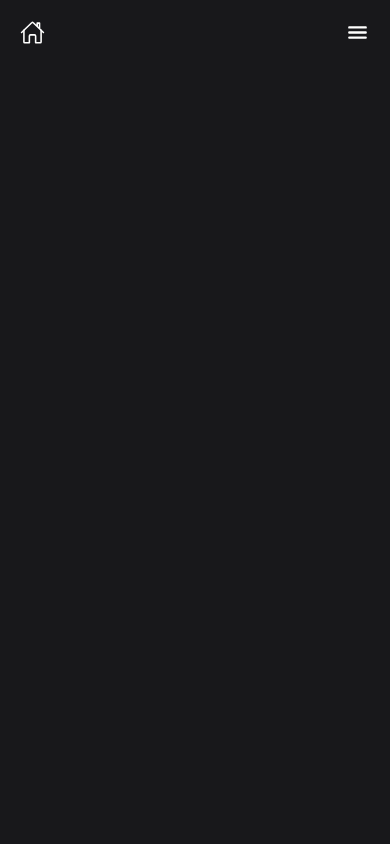
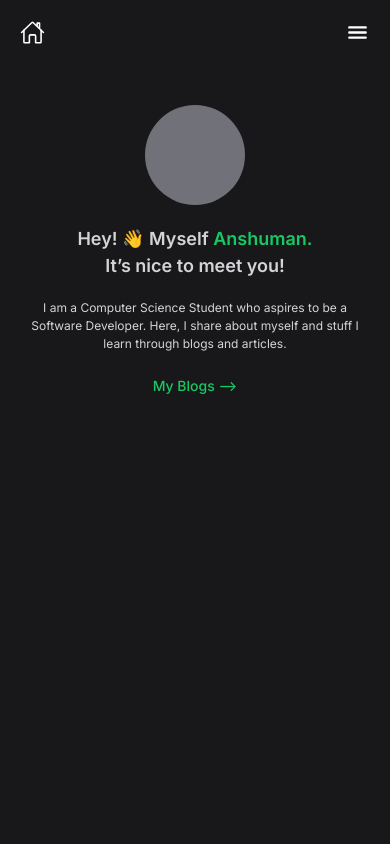
Before and after one commit to AnshumanMahato/Personal-Blog-Website, a Next.js app: page / in a window 390 px wide. Shown: the top 844 px of the page. Built offline with nearby package versions, Linux system fonts and the light colour scheme.

Commit message:
feat: hero section
Hero section for mobile screen

```diff
--- a/app/globals.css
+++ b/app/globals.css
@@ -24,6 +24,7 @@
     @apply font-normal;
     @apply text-primary-dark;
     @apply bg-background-dark;
+    @apply font-normal;
   }
 }
 
--- a/app/layout.tsx
+++ b/app/layout.tsx
@@ -21,7 +21,8 @@ export default function RootLayout({
     "flex",
     "flex-col",
     "min-h-screen",
-    "items-center"
+    "items-center",
+    "gap-[4rem]"
   );
 
   return (
--- a/app/page.tsx
+++ b/app/page.tsx
@@ -1,7 +1,23 @@
+import SectionLink from "@/app/ui/SectionLink";
+import Section from "./ui/Section";
+
 export default function Home() {
   return (
-    <main className="flex min-h-screen flex-col items-center w-full max-w-[800px]">
-      <section></section>
+    <main className="flex min-h-screen flex-col items-center w-full max-w-[800px] px-[2rem] text-center gap-[4rem]">
+      <Section>
+        <div className="w-[10rem] h-[10rem] bg-secondary-light rounded-full"></div>
+        <h1 className="test-white text-[1.8rem] font-semibold leading-[150%]">
+          Hey! 👋 Myself <span className="text-accent-dark">Anshuman.</span>
+          <br />
+          It’s nice to meet you!
+        </h1>
+        <p className="text-[1.2rem] leading-[150%]">
+          I am a Computer Science Student who aspires to be a Software
+          Developer. Here, I share about myself and stuff I learn through blogs
+          and articles.
+        </p>
+        <SectionLink href="/blogs">My Blogs {"-->"}</SectionLink>
+      </Section>
     </main>
   );
 }
--- /dev/null
+++ b/app/ui/Section.tsx
@@ -0,0 +1,18 @@
+import classNames from "classnames";
+
+function Section({
+  children,
+  className,
+}: {
+  children: React.ReactNode;
+  className?: string;
+}) {
+  const classes = classNames(
+    "flex flex-col items-center w-full gap-[2rem]",
+    className
+  );
+
+  return <section className={classes}>{children}</section>;
+}
+
+export default Section;
--- /dev/null
+++ b/app/ui/SectionLink.tsx
@@ -0,0 +1,27 @@
+import classNames from "classnames";
+import { Url } from "next/dist/shared/lib/router/router";
+import Link from "next/link";
+import React from "react";
+
+function SectionLink({
+  href,
+  children,
+}: {
+  href: Url;
+  children: React.ReactNode;
+}) {
+  const classes: string = classNames(
+    "text-accent-dark text-[1.4rem] font-medium",
+    "relative px-[1rem] py-[2px] overflow-hidden",
+    "before:absolute before:top-0 before:-left-full before:w-full before:h-full before:block before:bg-accent-dark before:z-0",
+    "hover:text-background-dark hover:before:left-0 before:transition-all before:duration-[0.2s]"
+  );
+
+  return (
+    <Link className={classes} href={href}>
+      <span className="relative z-1">{children}</span>
+    </Link>
+  );
+}
+
+export default SectionLink;
```
